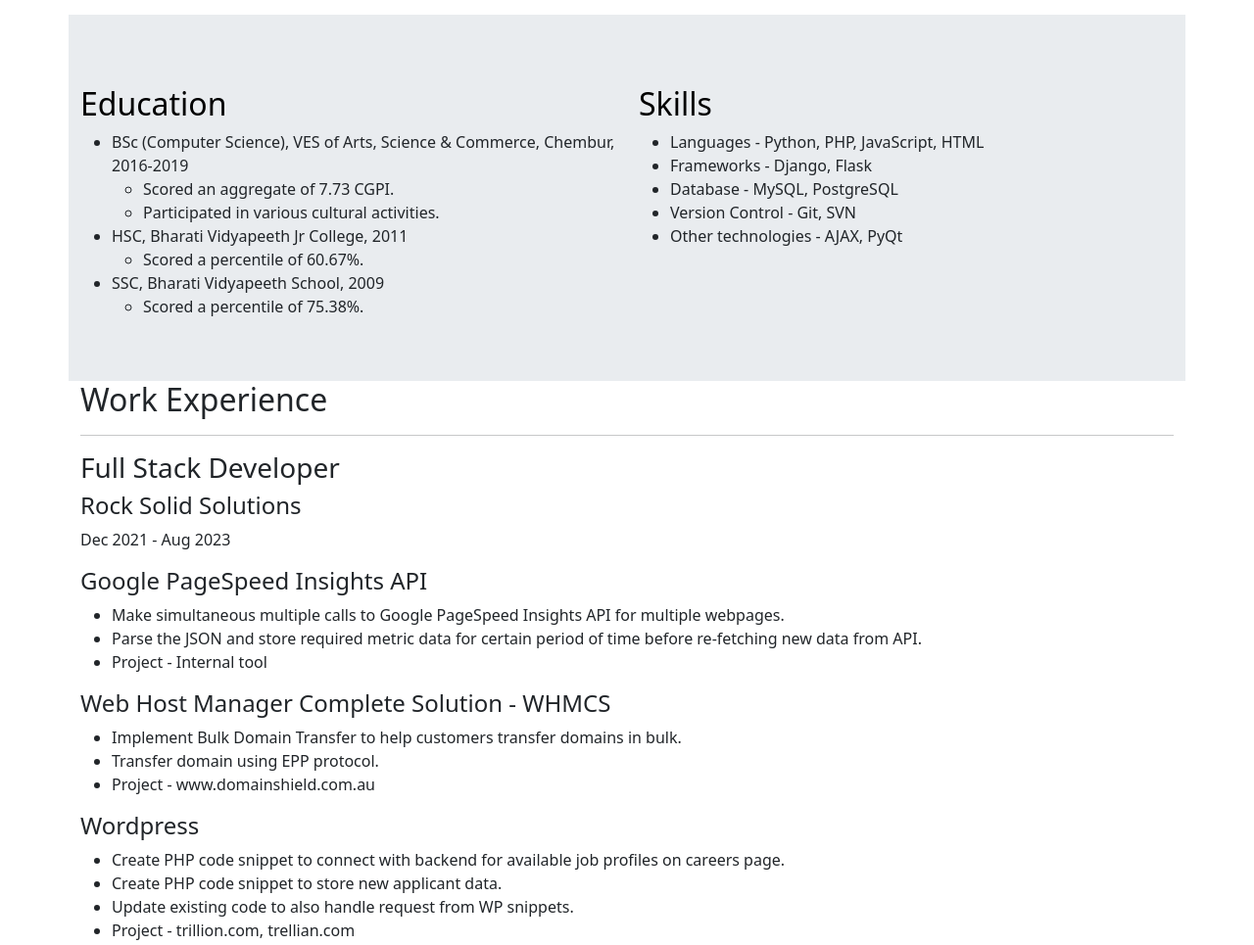
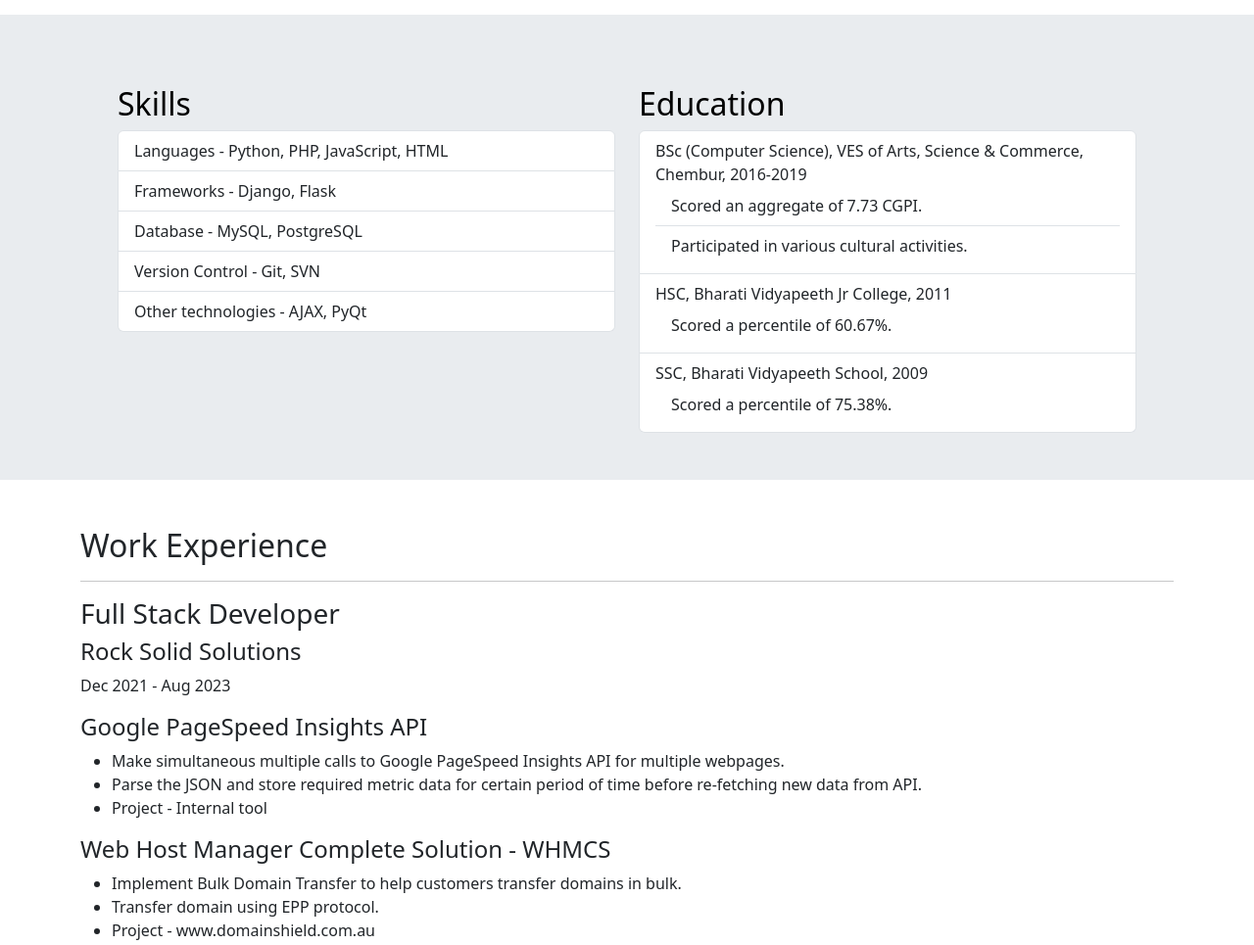
Before and after one commit to bhaveshgadag/resume-capstone, a plain HTML site: page index.html in a window 1280 px wide. Shown: the part 720-1685 px from the top of the page at 98% size. Drawn offline with nearby package versions, Linux system fonts and the light colour scheme.

Commit message:
skills footer design changes

```diff
--- a/index.html
+++ b/index.html
@@ -26,43 +26,43 @@
     </section>
 
     <section id="eduction-skills">
-        <div class="container bg-body-secondary ">
-            <div class="row g-4 py-5 row-cols-1 row-cols-lg-2">
+        <div class="container-fluid bg-body-secondary ">
+            <div class="row g-4 py-5 px-5 mx-5 row-cols-1 row-cols-lg-2">
+                <div class="feature col">
+                    <h3 class="fs-2 text-body-emphasis">Skills</h3>
+                    <ul class="list-group">
+                        <li class="list-group-item">Languages - Python, PHP, JavaScript, HTML</li>
+                        <li class="list-group-item">Frameworks - Django, Flask</li>
+                        <li class="list-group-item">Database - MySQL, PostgreSQL</li>
+                        <li class="list-group-item">Version Control - Git, SVN</li>
+                        <li class="list-group-item">Other technologies - AJAX, PyQt</li>
+                    </ul>
+                </div>
                 <div class="feature col">
                 <!-- <div class="feature-icon d-inline-flex align-items-center justify-content-center text-bg-primary bg-gradient fs-2 mb-3">
                     <svg class="bi" width="1em" height="1em"><use xlink:href="#collection"></use></svg>
                 </div> -->
                     <h3 class="fs-2 text-body-emphasis">Education</h3>
-                    <ul>
-                        <li>
+                    <ul class="list-group">
+                        <li class="list-group-item">
                             BSc (Computer Science), VES of Arts, Science & Commerce, Chembur, 2016-2019
-                            <ul>
-                                <li>Scored an aggregate of 7.73 CGPI.</li>
-                                <li>Participated in various cultural activities.</li>
+                            <ul class="list-group list-group-flush" style="list-style-type: circle;">
+                                <li class="list-group-item">Scored an aggregate of 7.73 CGPI.</li>
+                                <li class="list-group-item">Participated in various cultural activities.</li>
                             </ul>
                         </li>
-                        <li>
+                        <li class="list-group-item">
                             HSC, Bharati Vidyapeeth Jr College, 2011
-                            <ul>
-                                <li>Scored a percentile of 60.67%.</li>
+                            <ul class="list-group list-group-flush">
+                                <li class="list-group-item">Scored a percentile of 60.67%.</li>
                             </ul>
                         </li>
-                        <li>
+                        <li  class="list-group-item">
                             SSC, Bharati Vidyapeeth School, 2009
-                            <ul>
-                                <li>Scored a percentile of 75.38%.</li>
+                            <ul class="list-group list-group-flush">
+                                <li class="list-group-item">Scored a percentile of 75.38%.</li>
                             </ul>
                         </li>
-                    </ul>
-                </div>
-                <div class="feature col">
-                    <h3 class="fs-2 text-body-emphasis">Skills</h3>
-                    <ul>
-                        <li>Languages - Python, PHP, JavaScript, HTML</li>
-                        <li>Frameworks - Django, Flask</li>
-                        <li>Database - MySQL, PostgreSQL</li>
-                        <li>Version Control - Git, SVN</li>
-                        <li>Other technologies - AJAX, PyQt</li>
                     </ul>
                 </div>
             </div>
@@ -70,7 +70,7 @@
     </section>
 
     <section id="work-exp">
-        <div class="container">
+        <div class="container py-5">
             <h2>Work Experience</h2>
             <hr />
             <h3>Full Stack Developer</h3>
@@ -136,7 +136,8 @@
     </section>
 
     <section id="certificates">
-        <div class="container">
+        <div class="container-fluid bg-body-secondary">
+            <div class="row mx-5 px-5 py-5">
                 <h2>Certificates</h2>
                 <hr />
                 <ul>
@@ -151,6 +152,7 @@
                     </li>
                 </ul>
             </div>
+        </div>
 
     </section>
     <br />
@@ -158,8 +160,8 @@
     <div class="container">
         <footer class="py-3 my-4">
             <ul class="nav justify-content-center border-bottom pb-3 mb-3">
-                <li class="nav-item"><a href="#" class="nav-link px-2 text-body-secondary">Personal Info</a></li>
-                <li class="nav-item"><a href="#" class="nav-link px-2 text-body-secondary">Contact Me</a></li>
+                <li class="nav-item"><a href="./public/personal-info.html" class="nav-link px-2 text-body-secondary">Personal Info</a></li>
+                <li class="nav-item"><a href="./public/contact.html" class="nav-link px-2 text-body-secondary">Contact Me</a></li>
             </ul>
             <p class="text-center text-body-secondary">© 2024 , Bhavesh Gadag</p>
         </footer>
```
Lines whose indentation alone changed are shown as unchanged.
